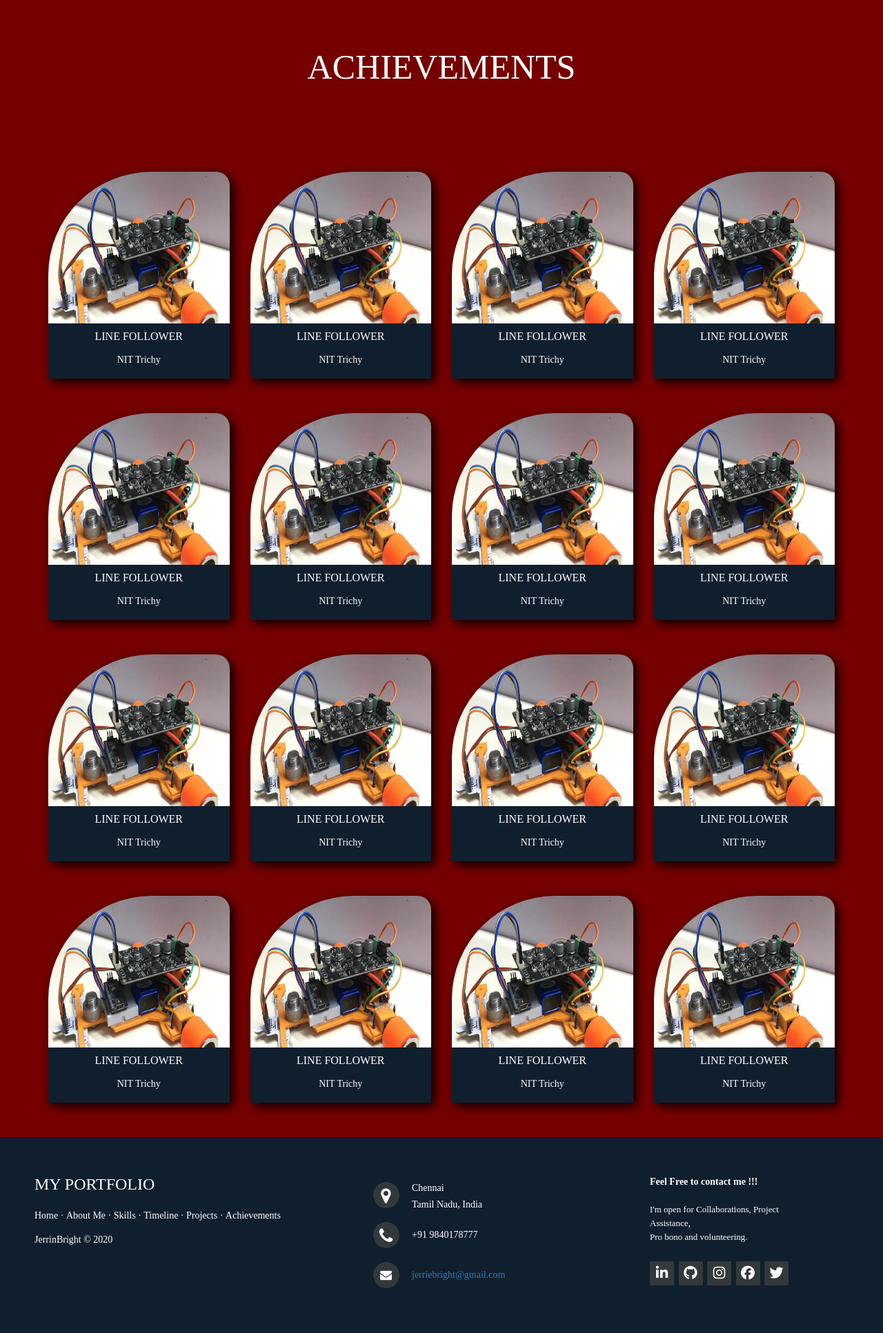
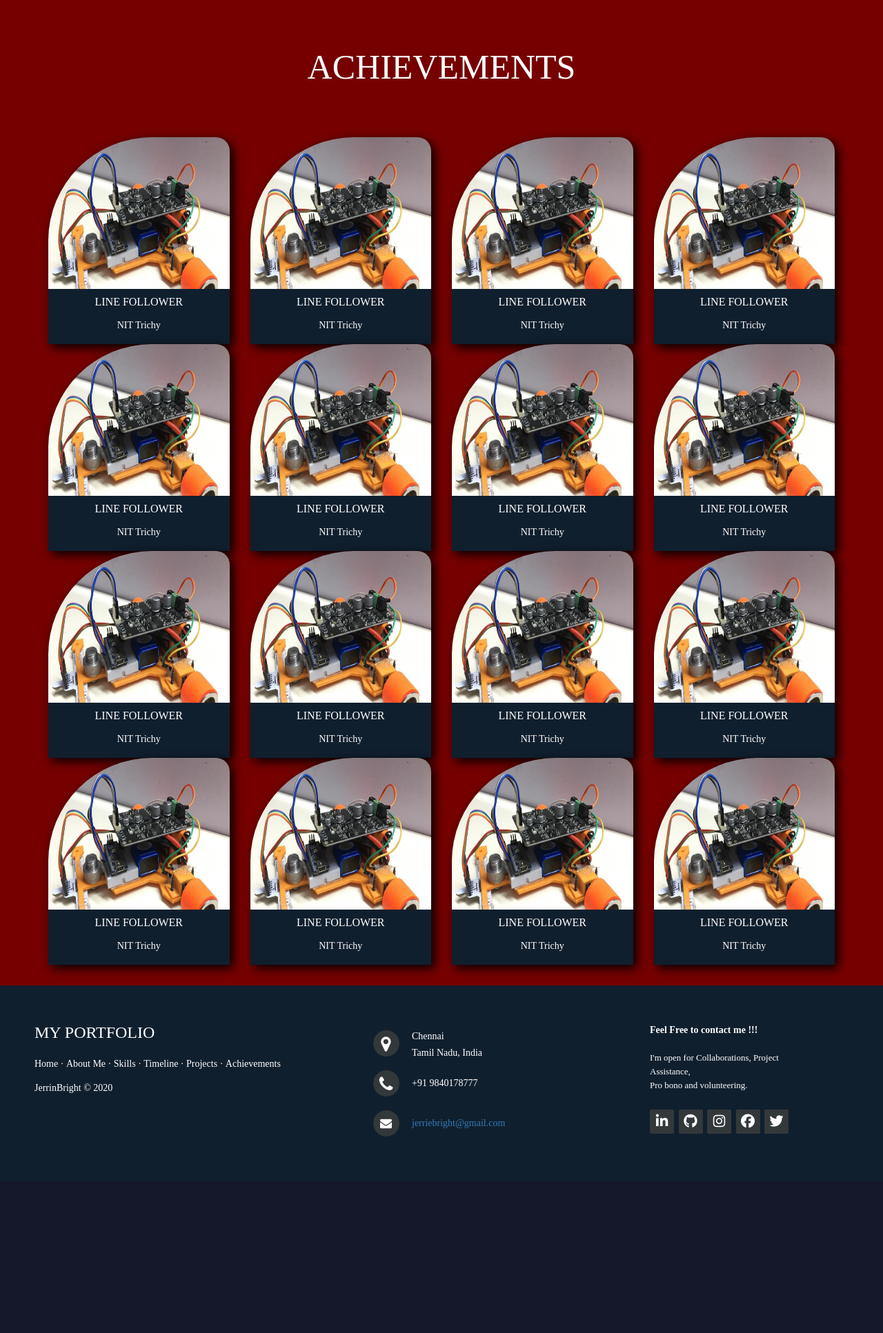
Before and after one commit to Aravind3515/jerrie-bright.github.io, a PHP site: page /achievements.html in a window 1280 px wide. Shown: the part 60-1993 px from the top of the page at 69% size. After the commit the page ends 1708 px from the top, so only its background shows below. Run offline with PHP 8.4, Linux system fonts and the light colour scheme; some libraries are stand-ins or nearby versions.

Commit message:
Update achievements.css

```diff
--- a/css/achievements.css
+++ b/css/achievements.css
@@ -64,7 +64,7 @@
 }
 
 .row{
-	margin-bottom: 50px;
+	margin-bottom: -25px;
 }
 
 .album-sec{
@@ -76,3 +76,7 @@
 		margin: 25px;
 	}
 }
+
+.space{
+	margin-bottom: 30px;
+}
```
